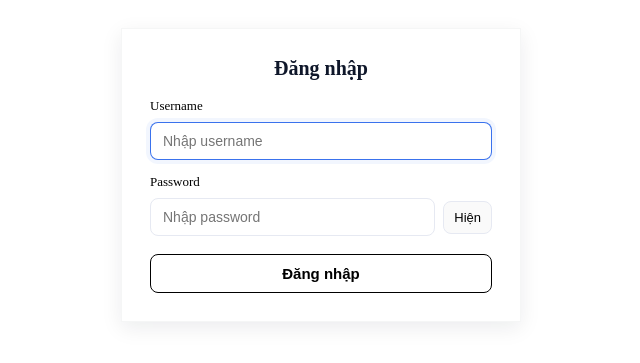
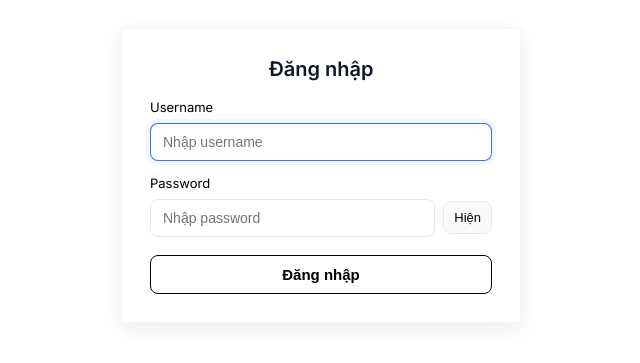
Before and after one commit to Remy4657/blog-news, a Next.js app: page /admin/login-admin in a window 1280 px wide. Shown: the part 257-620 px from the top of the page, without its empty margins (319-959 px from the left). Built offline with nearby package versions, Linux system fonts and the light colour scheme.

Commit message:
fix initial admin layout

```diff
--- a/src/app/admin/Sidebar.jsx
+++ b/src/app/admin/Sidebar.jsx
@@ -23,9 +23,7 @@
 export default function PermanentDrawerLeft({ children }) {
   const router = useRouter();
   const handleLogout = (e) => {
-    e.preventDefault();
-    alert("me");
-    router.push("/login-admin");
+    router.push("/admin/login-admin");
   };
   return (
     <Box sx={{ display: "flex" }}>
--- a/src/app/admin/layout.js
+++ b/src/app/admin/layout.js
@@ -1,11 +1,15 @@
 "use client";
+import { Inter } from "next/font/google";
+import NavbarWrapper from "@/app/admin/NavbarWrapper";
 
-import NavbarWrapper from "@/app/admin/NavbarWrapper";
+const inter = Inter({ subsets: ["latin"] });
 
 export default function PermanentDrawerLeft({ children }) {
   return (
-    <>
-      <NavbarWrapper children={children} />
-    </>
+    <html lang="en">
+      <body className={inter.className}>
+        <NavbarWrapper children={children} />
+      </body>
+    </html>
   );
 }
--- a/src/app/admin/login-admin/page.jsx
+++ b/src/app/admin/login-admin/page.jsx
@@ -24,15 +24,14 @@
 
   const handleSubmit = (e) => {
     e.preventDefault();
-    console.log("fdds");
-    alert("me");
+
     // setError("");
 
     // if (!username.trim() || !password) {
     //   setError("Vui lòng nhập username và password.");
     //   return;
     // }
-    // router.push("/admin");
+    router.push("/admin");
 
     // TODO: gọi API đăng nhập ở đây (fetch / axios)
     //  console.log("submit", { username, password });
--- a/src/app/admin/page.jsx
+++ b/src/app/admin/page.jsx
@@ -2,10 +2,6 @@
 import Button from "@mui/material/Button";
 
 export default function Home() {
-  const handleTest = () => {
-    //alert("me");
-    console.log("hello");
-  };
   return (
     <>
       <div>Admin Homepage</div>
@@ -14,8 +10,6 @@
       <div>Admin Homepage</div>
       <div>Admin Homepage</div>
       <div>Admin Homepage</div>
-      <button onClick={() => handleTest()}>a</button>
-      <Button onClick={handleTest}>e</Button>
     </>
   );
 }
```
